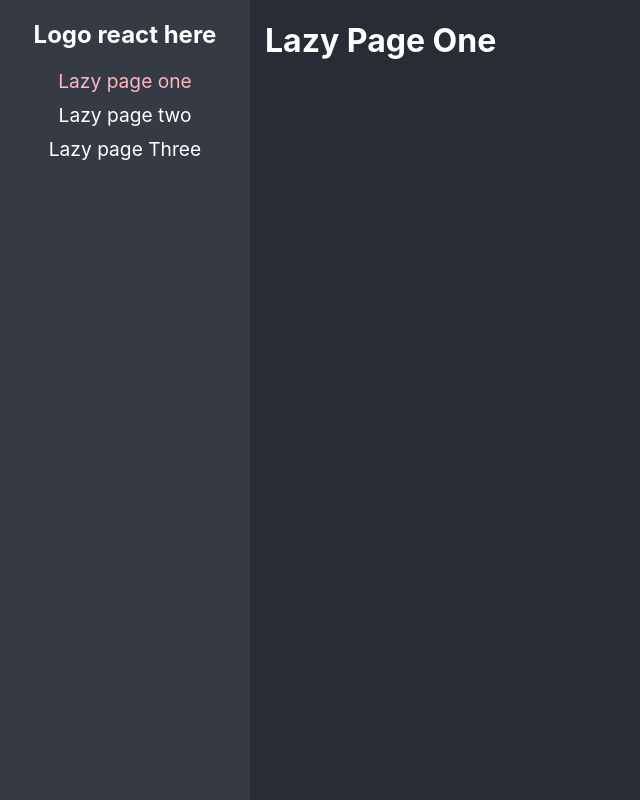
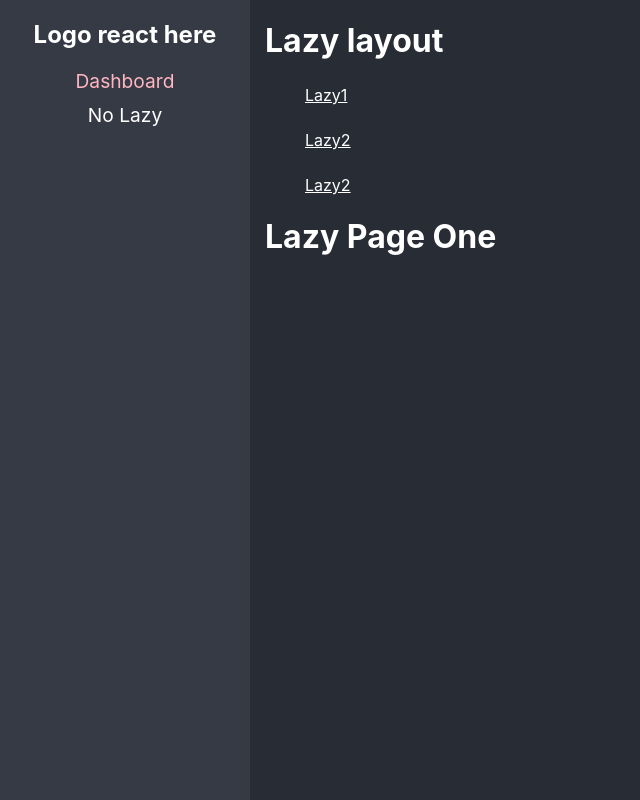
Before and after one commit to tomark4/react-pro-course-2023, a React (Create React App) app in the folder my-app1/: page /lazyload/lazy1 in a window 1280 px wide. Before the commit this address led to /lazy1. Shown: the whole page, without its empty margins (0-640 px from the left). Built offline with nearby package versions, Linux system fonts and the light colour scheme.

Commit message:
Nested lazy load

```diff
--- /dev/null
+++ b/my-app1/src/01-lazyload/layout/LazyLayout.tsx
@@ -0,0 +1,36 @@
+import { NavLink, Route, Routes, Navigate } from "react-router-dom";
+import { LazyPage1, LazyPage2, LazyPage3 } from "../pages";
+
+const LazyLayout = () => {
+  return (
+    <div>
+      <h1>Lazy layout</h1>
+      <ul style={{ listStyle: "none" }}>
+        <li>
+          <NavLink to="lazy1" className="link">
+            Lazy1
+          </NavLink>
+        </li>
+        <li>
+          <NavLink to="lazy2" className="link">
+            Lazy2
+          </NavLink>
+        </li>
+        <li>
+          <NavLink to="lazy3" className="link">
+            Lazy2
+          </NavLink>
+        </li>
+      </ul>
+
+      <Routes>
+        <Route path="lazy1" element={<LazyPage1 />} />
+        <Route path="lazy2" element={<LazyPage2 />} />
+        <Route path="lazy3" element={<LazyPage3 />} />
+        <Route path="*" element={<Navigate replace to="lazy1" />} />
+      </Routes>
+    </div>
+  );
+};
+
+export default LazyLayout;
--- /dev/null
+++ b/my-app1/src/01-lazyload/pages/NoLazy.tsx
@@ -0,0 +1,5 @@
+const NoLazy = () => {
+  return <h1>No Lazy component</h1>;
+};
+
+export default NoLazy;
--- a/my-app1/src/01-lazyload/pages/index.ts
+++ b/my-app1/src/01-lazyload/pages/index.ts
@@ -1,3 +1,4 @@
 export { default as LazyPage1 } from "./LazyPage1";
 export { default as LazyPage2 } from "./LazyPage2";
 export { default as LazyPage3 } from "./LazyPage3";
+export { default as NoLazy } from "./NoLazy";
--- a/my-app1/src/index.css
+++ b/my-app1/src/index.css
@@ -52,3 +52,10 @@ nav li a {
   color: lightpink;
   transition: all 0.3s ease-out;
 }
+
+.link {
+  color: white;
+  display: block;
+  margin-top: 25px;
+  margin-bottom: 2px;
+}
--- a/my-app1/src/routes/routes.ts
+++ b/my-app1/src/routes/routes.ts
@@ -1,4 +1,5 @@
 import React, { lazy } from "react";
+import { NoLazy } from "../01-lazyload/pages";
 
 type JSXComponent = () => JSX.Element;
 
@@ -9,27 +10,40 @@ export interface RouteI {
   name: string;
 }
 
-const Lazy1 = lazy(
+const LazyLayout = lazy(
   () =>
-    import(/* webpackChunkName: "LazyPage1"*/ "../01-lazyload/pages/LazyPage1")
+    import(
+      /* webpackChunkName: "LazyLayout" */ "../01-lazyload/layout/LazyLayout"
+    )
 );
-const Lazy2 = lazy(
-  () =>
-    import(/* webpackChunkName: "LazyPage2*/ "../01-lazyload/pages/LazyPage2")
-);
-const Lazy3 = lazy(
-  () =>
-    import(/* webpackChunkName: "LazyPage3"*/ "../01-lazyload/pages/LazyPage3")
-);
+// const Lazy2 = lazy(
+//   () =>
+//     import(/* webpackChunkName: "LazyPage2 */ "../01-lazyload/pages/LazyPage2")
+// );
+// const Lazy3 = lazy(
+//   () =>
+//     import(/* webpackChunkName: "LazyPage3" */ "../01-lazyload/pages/LazyPage3")
+// );
 
 export const routes: RouteI[] = [
-  { to: "/lazy1", path: "lazy1", component: Lazy1, name: "Lazy page one" },
-  { to: "/lazy2", path: "lazy2", component: Lazy2, name: "Lazy page two" },
   {
-    to: "/lazy3",
-    path: "lazy3",
-    component: Lazy3,
-    name: "Lazy page Three",
+    to: "/lazyload",
+    path: "/lazyload/*",
+    component: LazyLayout,
+    name: "Dashboard",
+  },
+  // { to: "/lazy2", path: "lazy2", component: Lazy2, name: "Lazy page two" },
+  // {
+  //   to: "/lazy3",
+  //   path: "lazy3",
+  //   component: Lazy3,
+  //   name: "Lazy page Three",
+  // },
+  {
+    to: "/no-lazy",
+    path: "no-lazy",
+    component: NoLazy,
+    name: "No Lazy",
   },
 ];
 
```
